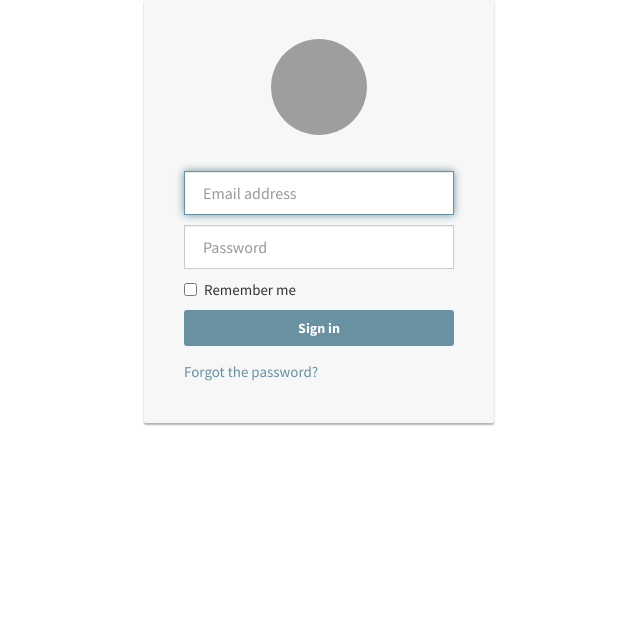
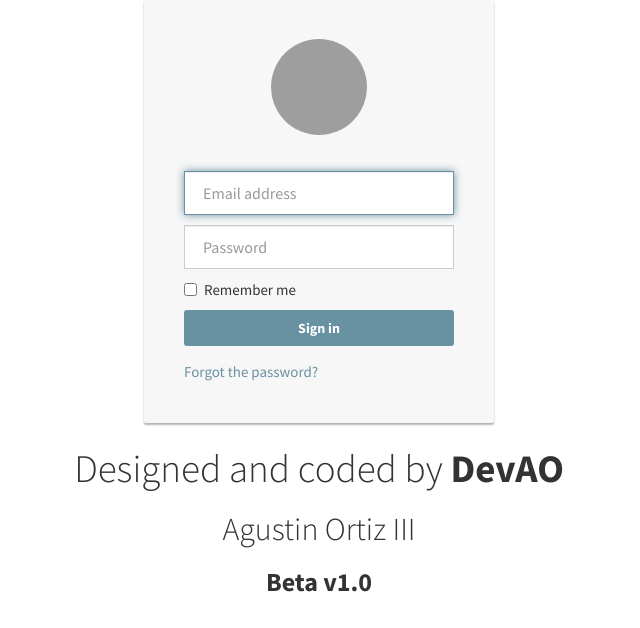
Before and after one commit to augieortiz/RTP, a Python web app: template templates/login.html in a window 1280 px wide. Shown: the part 406-1034 px from the top of the page, without its empty margins (321-961 px from the left). Before the commit the page ends 832 px from the top, so only its background shows below. Run offline with Jinja, Linux system fonts and the light colour scheme; the template is opened without the code that fills it, so the values that code supplies are empty; some libraries are stand-ins or nearby versions; grey boxes are pictures that could not be loaded.

Commit message:
Added version to Login Page. FINAL COMMIT BEFORE RELEASE

```diff
--- a/templates/login.html
+++ b/templates/login.html
@@ -75,6 +75,13 @@ $def with (status, message)
                 Forgot the password?
             </a>
         </div><!-- /card-container -->
+        <div class="text-center">
+            <h1>Designed and coded by <strong>DevAO</strong></h1>
+            <h2>Agustin Ortiz III</h2>
+            <h3><strong>Beta v1.0</strong>
+        </div>
+        </div>
+        <h3>
     </div><!-- /container -->
     </body>
 </html>
```
